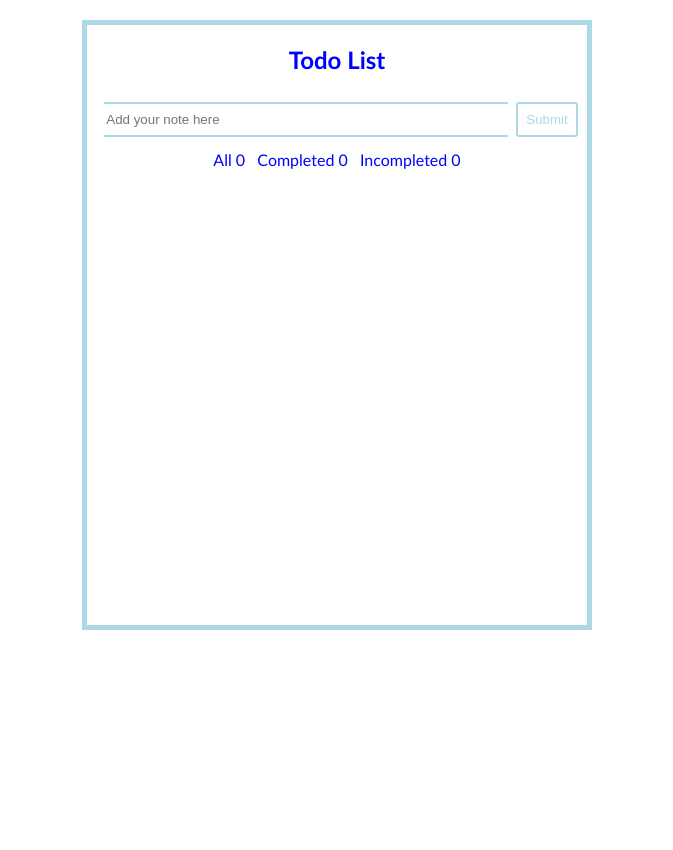
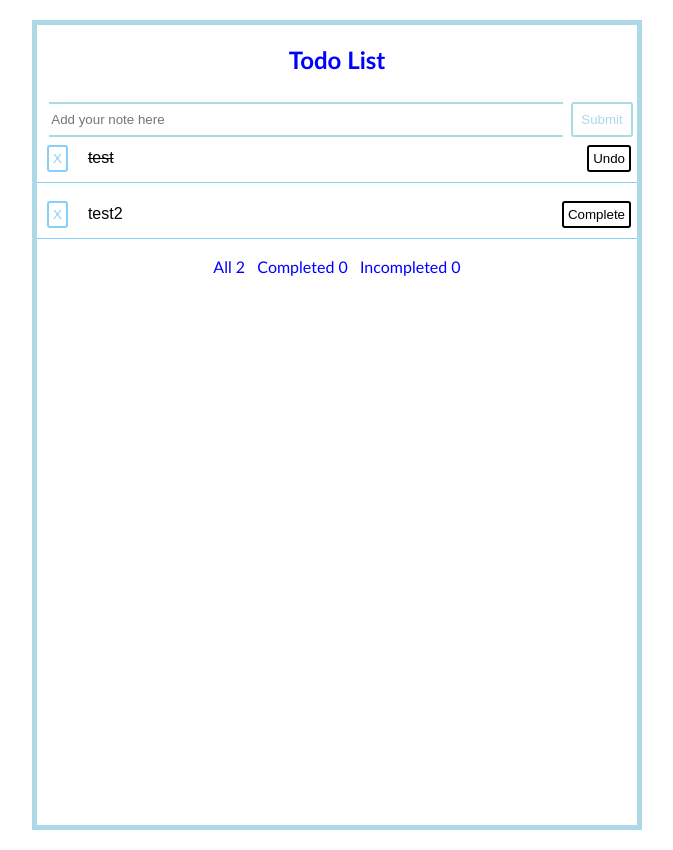
Before and after one commit to panoscool/react-todo-app, a React (Create React App) app: page / in a window 1280 px wide. Shown: the whole page, without its empty margins (303-976 px from the left). Before the commit the page ends 800 px from the top, so only its background shows below. Built offline with nearby package versions, Linux system fonts and the light colour scheme.

Commit message:
Line-through if is completed

```diff
--- a/src/App.css
+++ b/src/App.css
@@ -23,8 +23,8 @@
 
 .notes-wrapper {
   margin: 20px auto 20px auto;
-  width: 500px;
-  min-height: 600px;
+  width: 600px;
+  min-height: 800px;
   border: 5px solid var(--main-color);
 }
 
@@ -41,13 +41,13 @@
   border-width: 2px;
   border-radius: 3px;
   border-style: solid;
+  background-color: transparent;
   padding: 8px;
 }
 
 .btn-submit {
   color: var(--main-color);
   border-color: var(--main-color);
-  background-color: transparent;
 }
 
 .btn-submit:hover {
@@ -57,14 +57,20 @@
 
 .btn-remove {
   /* top 0px right 20px bottom 10px left 15px */
-  margin: 0px 20px 10px 15px;
+  margin: 0px 20px 10px 10px;
   color: var(--secondary-color);
   border-color: var(--secondary-color);
-  background-color: transparent;
+  padding: 4px;
 }
 
 .btn-remove:hover {
   border-color: var(--secondary-text-color);
+}
+
+.btn-status {
+  float: right;
+  margin-right: 6px;
+  padding: 4px;
 }
 
 li {
@@ -72,7 +78,7 @@ li {
 }
 
 input {
-  width: 80%;
+  width: 85%;
   border: none;
   padding: 8px 2px;
   margin: 8px;
--- a/src/App.js
+++ b/src/App.js
@@ -1,15 +1,19 @@
 import React, { Component } from 'react';
+import Form from './components/form';
 import Todo from './components/todo';
-import './App.css';
 import Header from './components/header';
 import Footer from './components/footer';
+import './App.css';
 
 class App extends Component {
   constructor() {
     super();
     this.state = {
       text: '',
-      notes: []
+      notes: [
+        {todo: "test", isCompleted: true},
+        {todo: "test2", isCompleted: false}
+      ]
     }
   }
 
@@ -20,38 +24,43 @@ class App extends Component {
   handleSubmit = (e) => {
     e.preventDefault();
     if(!this.state.text.length) { return }
-    let notesArray = this.state.notes
-    notesArray.push(this.state.text)
+    const newTodo = {
+      todo: this.state.text,
+      isCompleted: false
+    }
+    const notes = this.state.notes
+    notes.push(newTodo)
     this.setState({
-      text: ''
+      text: '',
+      notes: notes
     })
   }
 
+  handleClick = (index) => {
+    const notes = this.state.notes
+    notes[index].isCompleted = !notes[index].isCompleted
+    this.setState({ notes })
+  }
+
   handleDelete = (index) => {
-    let notesArray = this.state.notes
-    notesArray.splice(index, 1)
-    this.setState({
-      notes: notesArray
-    })
+    const notes = this.state.notes
+    notes.splice(index, 1)
+    this.setState({ notes })
   }
 
   render() {
     let notes = this.state.notes.map((todo, index) => {
-      return <Todo key={index} note={todo} deleteTodo={this.handleDelete} />
+      return <Todo key={index} note={todo} deleteTodo={this.handleDelete} handleClick={this.handleClick}/>
     });
     return (
       <div className="App">
         <div className="notes-wrapper">
         <Header />
-        <form onSubmit={this.handleSubmit}>
-          <input
-            onChange={this.handleChange}
-            value={this.state.text}
-            placeholder="Add your note here"
-            type="text"
-          />
-          <button className="btn btn-submit">Submit</button>
-        </form>
+        <Form
+          handleSubmit={this.handleSubmit}
+          handleChange={this.handleChange}
+          text={this.state.text}
+        />
         {notes}
         <Footer notesLength={this.state.notes.length} />
         </div>
--- /dev/null
+++ b/src/components/form.js
@@ -0,0 +1,17 @@
+import React from 'react';
+
+const Form = (props) => {
+    return (
+        <form onSubmit={props.handleSubmit}>
+          <input
+            onChange={props.handleChange}
+            value={props.text}
+            placeholder="Add your note here"
+            type="text"
+          />
+          <button className="btn btn-submit">Submit</button>
+        </form>
+    );
+}
+
+export default Form;
--- a/src/components/todo.js
+++ b/src/components/todo.js
@@ -3,7 +3,11 @@ import React from 'react';
 const Todo = (props) => {
     return (
         <div className="todo-wrapper">
-            <li><button className="btn btn-remove" onClick={props.deleteTodo}>Remove</button>{props.note}</li>
+            <li style={{ textDecoration: props.note.isCompleted ? 'line-through' : 'none' }}>
+                <button className="btn btn-remove" onClick={props.deleteTodo}>X</button>
+                {props.note.todo}
+                <button className="btn btn-status" onClick={props.handleClick}>{props.note.isCompleted ? "Undo" : "Complete" }</button>
+            </li>
         </div>
     );
 }
```
